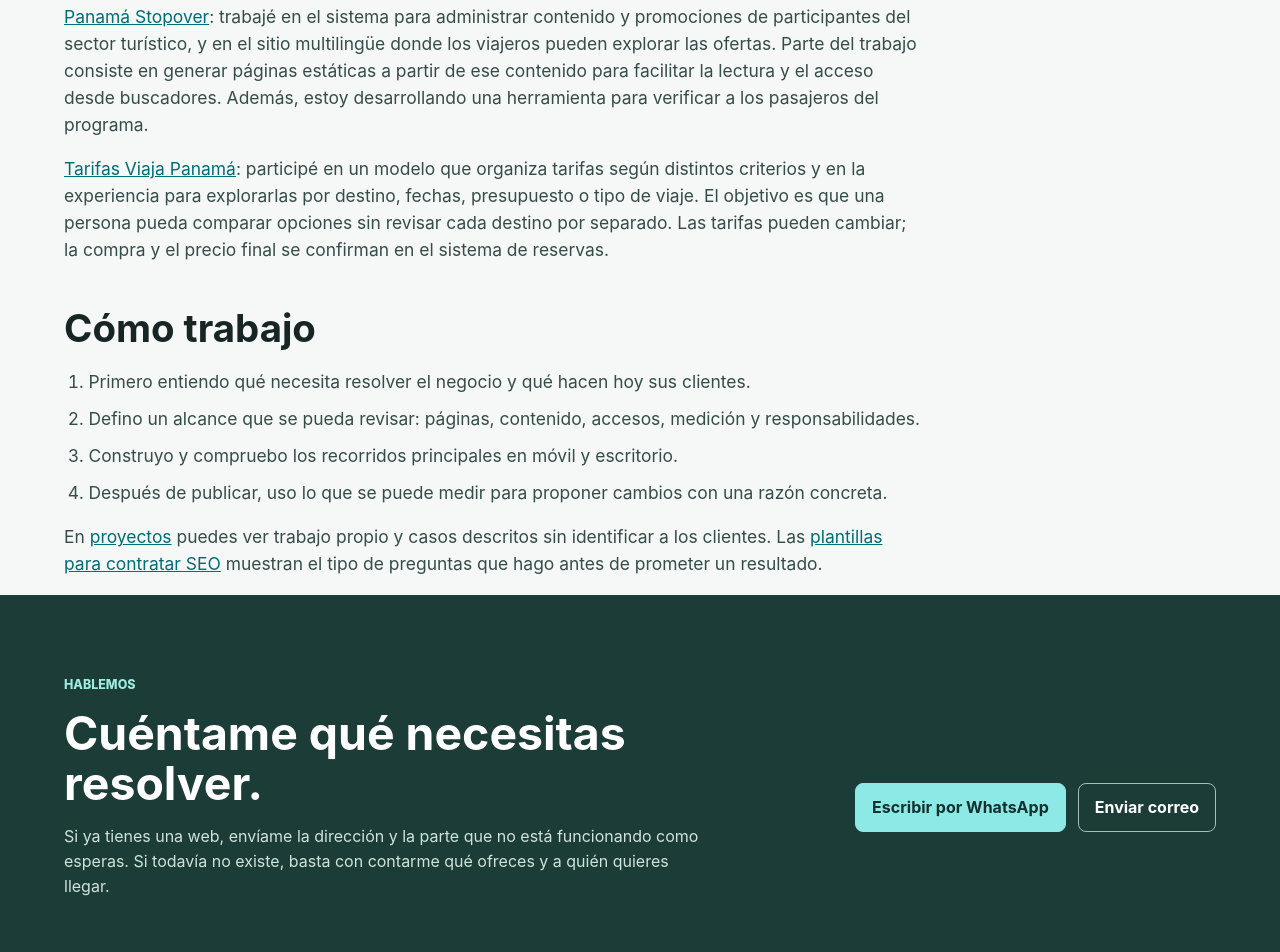
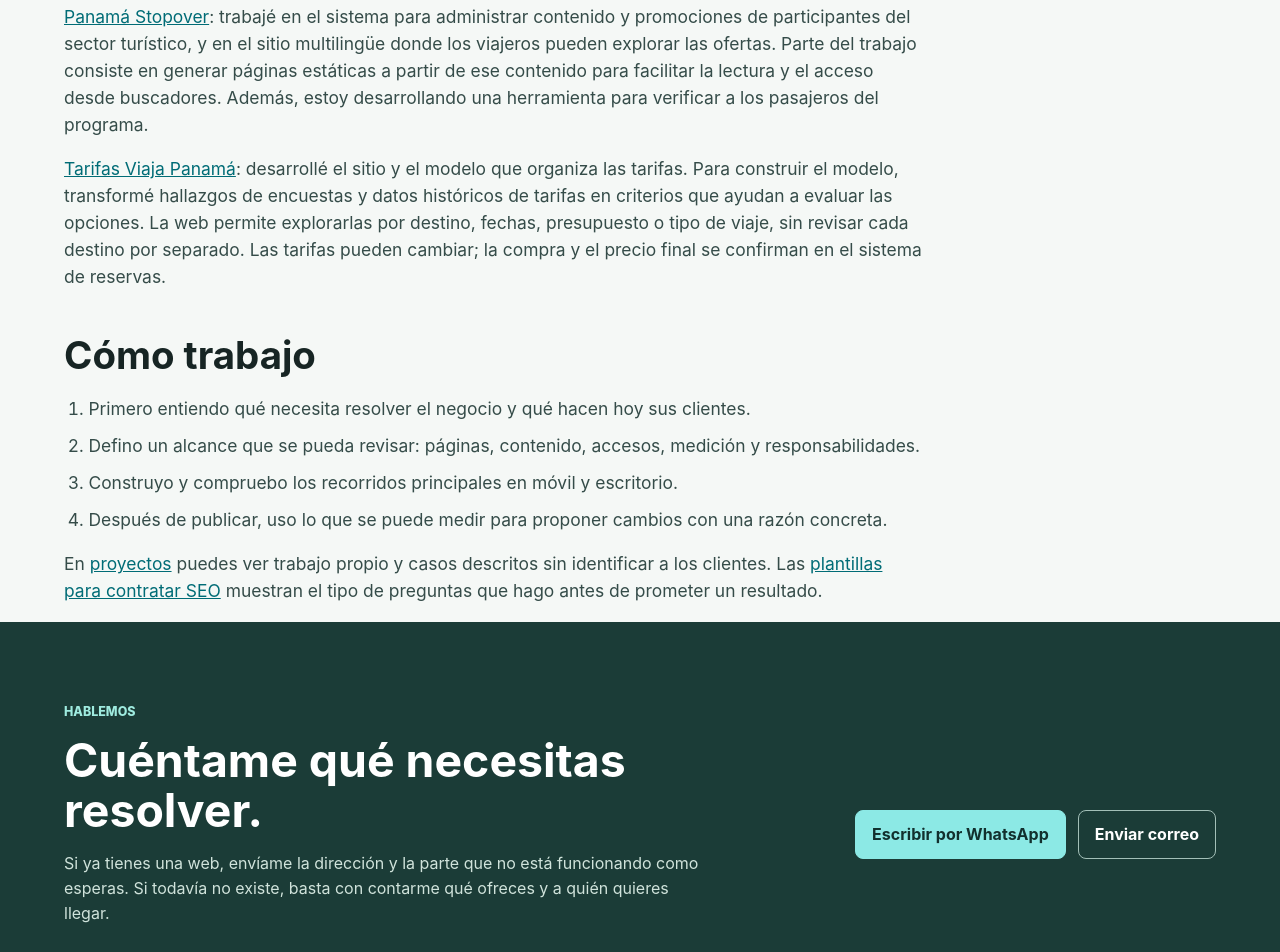
Before and after one commit to capArturo507/portfolio, a website: page public/sobre-mi.html in a window 1280 px wide. Shown: the part 1683-2635 px from the top of the page. Drawn offline with Linux system fonts and the light colour scheme.

Commit message:
Clarify Tarifas Viaja Panama ownership

```diff
--- a/public/sobre-mi.html
+++ b/public/sobre-mi.html
@@ -32,7 +32,7 @@
         <p><strong>IA y automatización.</strong> Uso estas herramientas para reducir trabajo manual y desarrollar soluciones a medida. Por ejemplo, he preparado resúmenes de correo que ayudan a decidir qué atender, búsquedas periódicas de oportunidades con borradores de respuesta y análisis para apoyar decisiones en fantasy. En mi proyecto propio <a href="/proyecto-training.html">Training</a>, una persona puede crear rutinas desde ChatGPT y consultarlas en la aplicación con su cuenta. Cada integración necesita pruebas y límites claros.</p>
         <h2>Proyectos públicos en los que he trabajado</h2>
         <p><a href="https://panama-stopover.com/es/">Panamá Stopover</a>: trabajé en el sistema para administrar contenido y promociones de participantes del sector turístico, y en el sitio multilingüe donde los viajeros pueden explorar las ofertas. Parte del trabajo consiste en generar páginas estáticas a partir de ese contenido para facilitar la lectura y el acceso desde buscadores. Además, estoy desarrollando una herramienta para verificar a los pasajeros del programa.</p>
-        <p><a href="https://tarifasviajapanama.com/">Tarifas Viaja Panamá</a>: participé en un modelo que organiza tarifas según distintos criterios y en la experiencia para explorarlas por destino, fechas, presupuesto o tipo de viaje. El objetivo es que una persona pueda comparar opciones sin revisar cada destino por separado. Las tarifas pueden cambiar; la compra y el precio final se confirman en el sistema de reservas.</p>
+        <p><a href="https://tarifasviajapanama.com/">Tarifas Viaja Panamá</a>: desarrollé el sitio y el modelo que organiza las tarifas. Para construir el modelo, transformé hallazgos de encuestas y datos históricos de tarifas en criterios que ayudan a evaluar las opciones. La web permite explorarlas por destino, fechas, presupuesto o tipo de viaje, sin revisar cada destino por separado. Las tarifas pueden cambiar; la compra y el precio final se confirman en el sistema de reservas.</p>
         <h2>Cómo trabajo</h2>
         <ol><li>Primero entiendo qué necesita resolver el negocio y qué hacen hoy sus clientes.</li><li>Defino un alcance que se pueda revisar: páginas, contenido, accesos, medición y responsabilidades.</li><li>Construyo y compruebo los recorridos principales en móvil y escritorio.</li><li>Después de publicar, uso lo que se puede medir para proponer cambios con una razón concreta.</li></ol>
         <p>En <a href="/#proyectos">proyectos</a> puedes ver trabajo propio y casos descritos sin identificar a los clientes. Las <a href="/comparar-propuestas-seo.html">plantillas para contratar SEO</a> muestran el tipo de preguntas que hago antes de prometer un resultado.</p>
```
